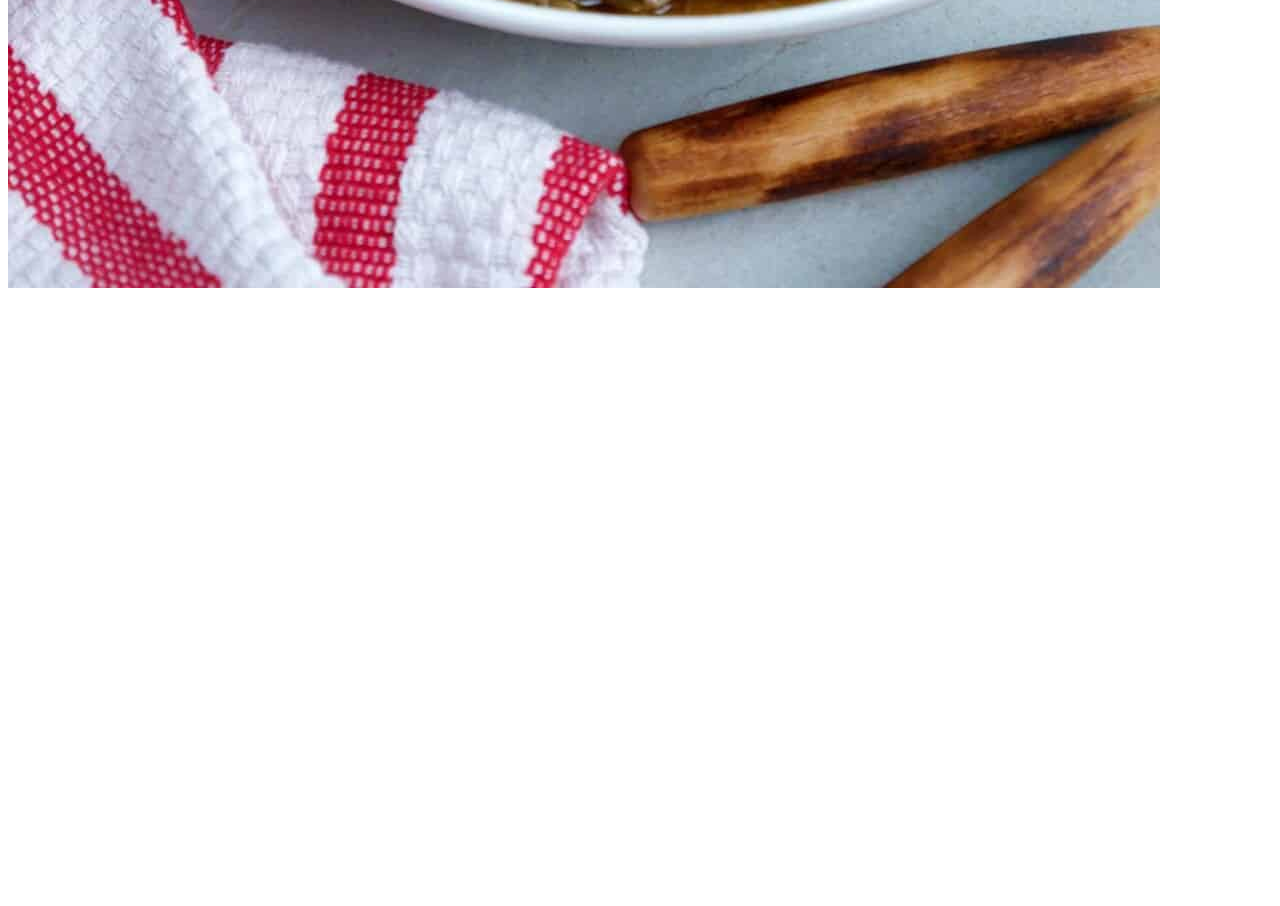
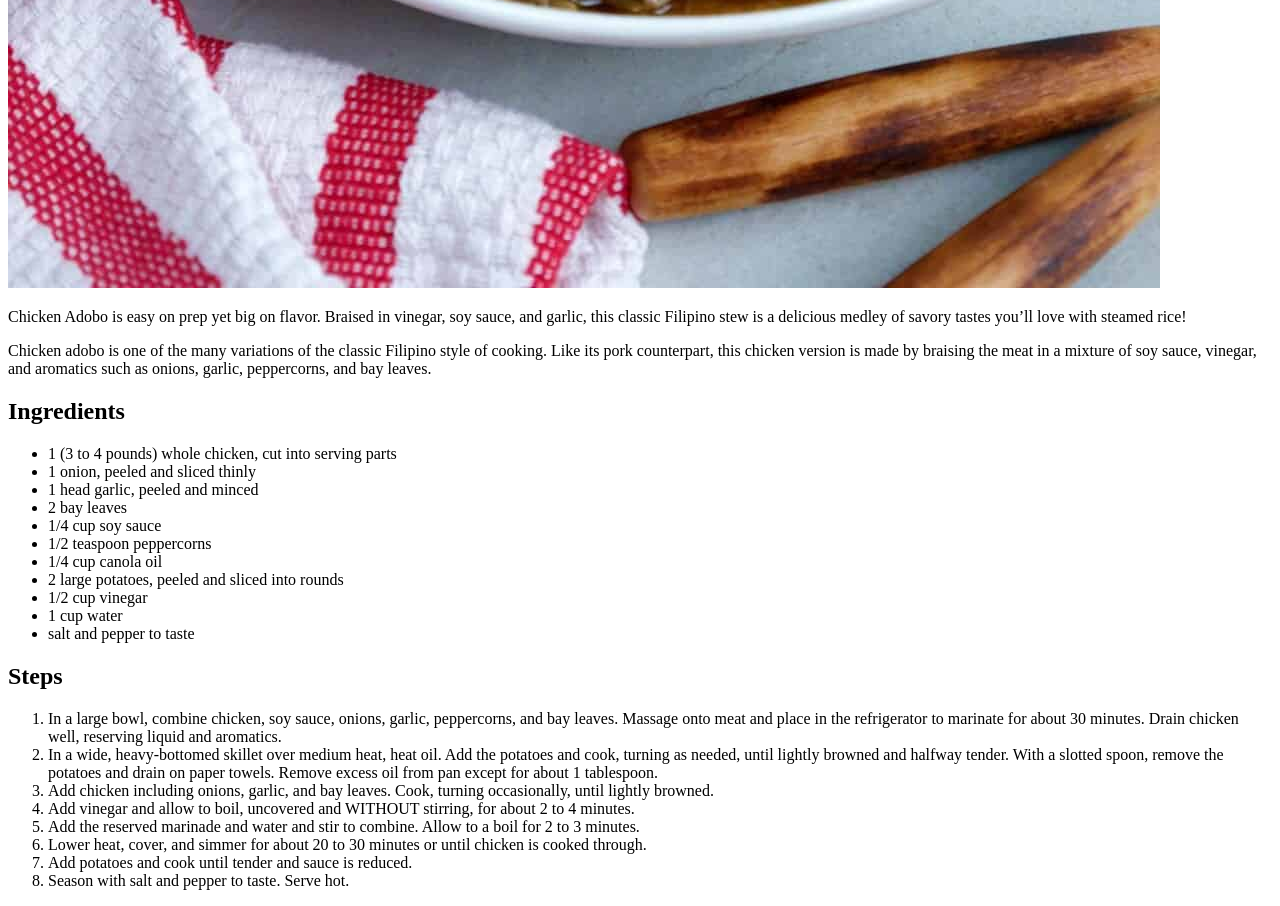
Before and after one commit to gagaaab/odin-recipes, a plain HTML site: page recipes/adobong-manok.html in a window 1280 px wide. Shown: the part 1328-2234 px from the top of the page. Before the commit the page ends 1628 px from the top, so only its background shows below. Drawn offline with Linux system fonts and the light colour scheme.

Commit message:
Add ingredients and steps to adobong-manok.html

```diff
--- a/recipes/adobong-manok.html
+++ b/recipes/adobong-manok.html
@@ -9,5 +9,32 @@
 <body>
     <h1>Adobong Manok</h1>
     <img src="../images/adobong-manok.jpg">
+    <p>Chicken Adobo is easy on prep yet big on flavor. Braised in vinegar, soy sauce, and garlic, this classic Filipino stew is a delicious medley of savory tastes you’ll love with steamed rice!</p>
+    <p>Chicken adobo is one of the many variations of the classic Filipino style of cooking. Like its pork counterpart, this chicken version is made by braising the meat in a mixture of soy sauce, vinegar, and aromatics such as onions, garlic, peppercorns, and bay leaves.</p>
+    <h2>Ingredients</h2>
+    <ul>
+        <li>1 (3 to 4 pounds) whole chicken, cut into serving parts</li>
+        <li>1 onion, peeled and sliced thinly</li>
+        <li>1 head garlic, peeled and minced</li>
+        <li>2 bay leaves</li>
+        <li>1/4 cup soy sauce</li>
+        <li>1/2 teaspoon peppercorns</li>
+        <li>1/4 cup canola oil</li>
+        <li>2 large potatoes, peeled and sliced into rounds</li>
+        <li>1/2 cup vinegar</li>
+        <li>1 cup water</li>
+        <li>salt and pepper to taste</li>
+    </ul>
+    <h2>Steps</h2>
+    <ol>
+        <li>In a large bowl, combine chicken, soy sauce, onions, garlic, peppercorns, and bay leaves. Massage onto meat and place in the refrigerator to marinate for about 30 minutes. Drain chicken well, reserving liquid and aromatics.</li>
+        <li>In a wide, heavy-bottomed skillet over medium heat, heat oil. Add the potatoes and cook, turning as needed, until lightly browned and halfway tender. With a slotted spoon, remove the potatoes and drain on paper towels. Remove excess oil from pan except for about 1 tablespoon.</li>
+        <li>Add chicken including onions, garlic, and bay leaves. Cook, turning occasionally, until lightly browned.</li>
+        <li>Add vinegar and allow to boil, uncovered and WITHOUT stirring, for about 2 to 4 minutes.</li>
+        <li>Add the reserved marinade and water and stir to combine. Allow to a boil for 2 to 3 minutes.</li>
+        <li>Lower heat, cover, and simmer for about 20 to 30 minutes or until chicken is cooked through.</li>
+        <li>Add potatoes and cook until tender and sauce is reduced.</li>
+        <li>Season with salt and pepper to taste. Serve hot.</li>
+    </ol>
 </body>
 </html>
```
